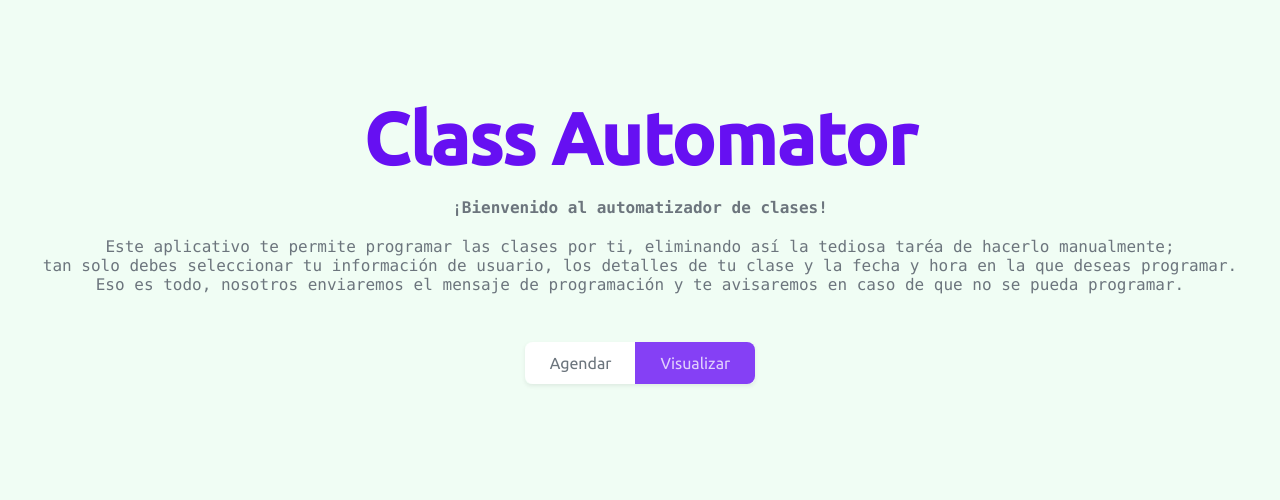
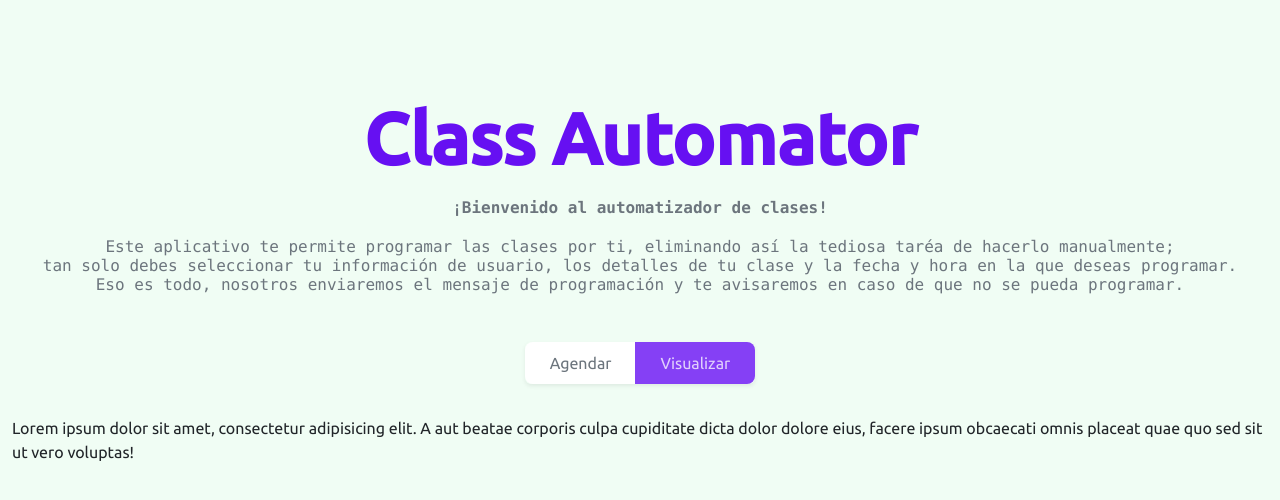
Before and after one commit to kevocde/class-automator, a Vue app in the folder public/: page /list in a window 1280 px wide. Shown: the top 500 px of the page. Built offline with nearby package versions, Linux system fonts and the light colour scheme.

Commit message:
[fixed] problema al cargar los componentes hijos

```diff
--- a/public/src/views/ListView.vue
+++ b/public/src/views/ListView.vue
@@ -1,5 +1,7 @@
-<script setup></script>
+<script></script>
 
 <template>
-  <div class="container-fluid d-flex justify-content-center"></div>
+  <div class="container-fluid d-flex justify-content-center">
+    Lorem ipsum dolor sit amet, consectetur adipisicing elit. A aut beatae corporis culpa cupiditate dicta dolor dolore eius, facere ipsum obcaecati omnis placeat quae quo sed sit ut vero voluptas!
+  </div>
 </template>
```
Also changed, not shown: public/src/views/ScheduleView.vue (+7 -1 lines), 1 other file (tests, documents, lock files or other folders).
